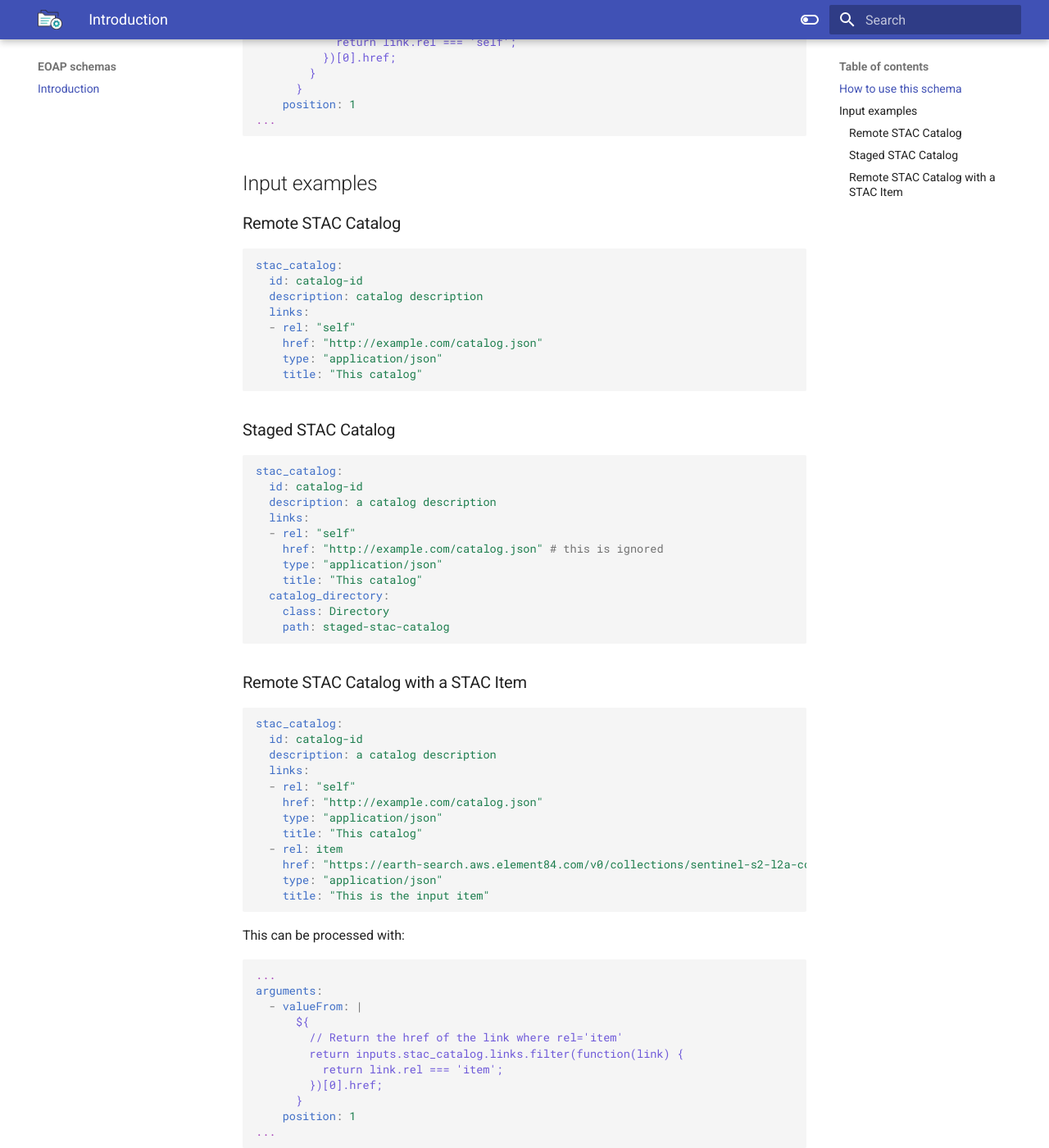
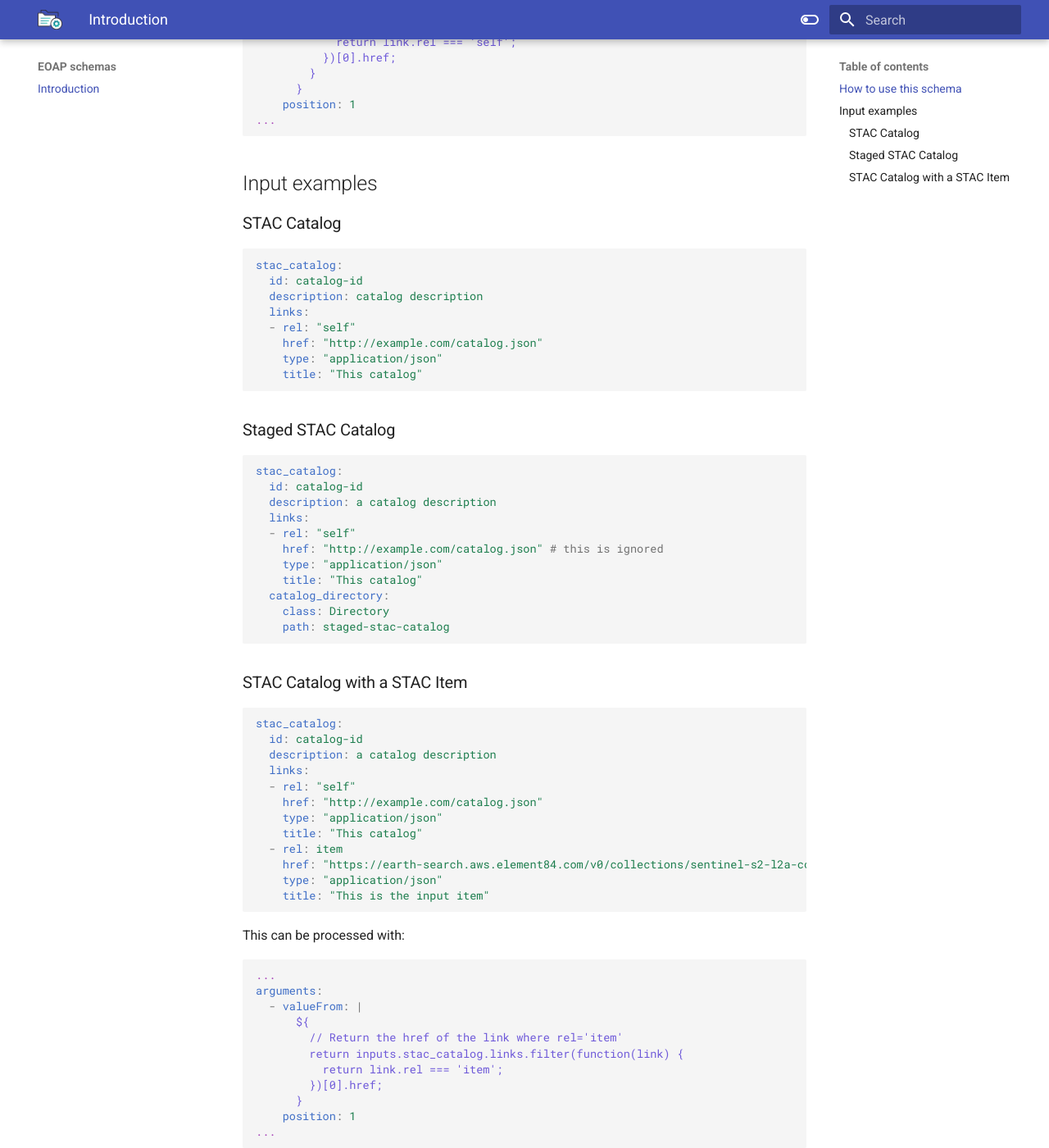
Before and after one commit to eoap/schemas, an MkDocs documentation site: the page built from docs/index.md, in a window 1280 px wide and 1400 px high, scrolled down 1289 px. Shown: the whole window at 82% size. Built offline with MkDocs 1.6.1 and Material for MkDocs 9.7.7, drawn with Linux system fonts in a browser that asks for light colours.

Commit message:
removes remote

````diff
--- a/docs/index.md
+++ b/docs/index.md
@@ -65,7 +65,7 @@ arguments:
 
 ## Input examples
 
-### Remote STAC Catalog
+### STAC Catalog
 
 ```yaml
 stac_catalog:
@@ -94,7 +94,7 @@ stac_catalog:
     path: staged-stac-catalog
 ```
 
-### Remote STAC Catalog with a STAC Item
+### STAC Catalog with a STAC Item
 
 ```yaml
 stac_catalog:
````
